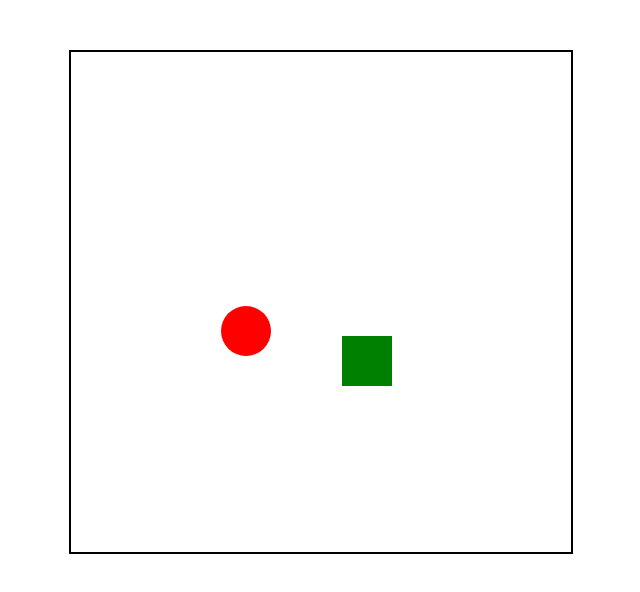
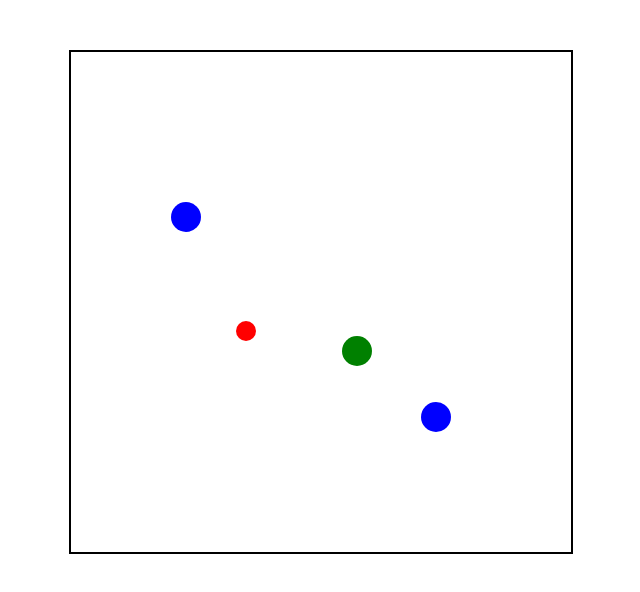
Before and after one commit to FrankBakker69/laatste-poging-2, a plain HTML site: page index.html in a window 1280 px wide. Shown: the whole page, without its empty margins (319-959 px from the left). Drawn offline with Linux system fonts and the light colour scheme.

Commit message:
Update styles.css

```diff
--- a/styles.css
+++ b/styles.css
@@ -11,11 +11,12 @@ body, html {
     height: 500px;
     margin: 50px auto;
     border: 2px solid black;
+    overflow: hidden; /* Verberg obstakels die buiten het game-container bewegen */
 }
 
 #ball {
-    width: 50px;
-    height: 50px;
+    width: 20px;
+    height: 20px;
     background-color: red;
     border-radius: 50%;
     position: absolute;
@@ -25,19 +26,38 @@ body, html {
 }
 
 #goal {
-    width: 50px;
-    height: 50px;
+    width: 30px;
+    height: 30px;
     background-color: green;
     position: absolute;
     top: 80%;
     left: 80%;
+    border-radius: 50%;
+}
+
+.obstacle {
+    width: 30px;
+    height: 30px;
+    background-color: blue;
+    position: absolute;
+    border-radius: 50%;
+}
+
+#obstacle1 {
+    top: 30%;
+    left: 20%;
+}
+
+#obstacle2 {
+    top: 70%;
+    left: 70%;
 }
 
 #level-display {
     position: absolute;
-    top: 50%;
+    top: 10px;
     left: 50%;
-    transform: translate(-50%, -50%);
+    transform: translateX(-50%);
     font-size: 24px;
     font-weight: bold;
     color: white;
```
